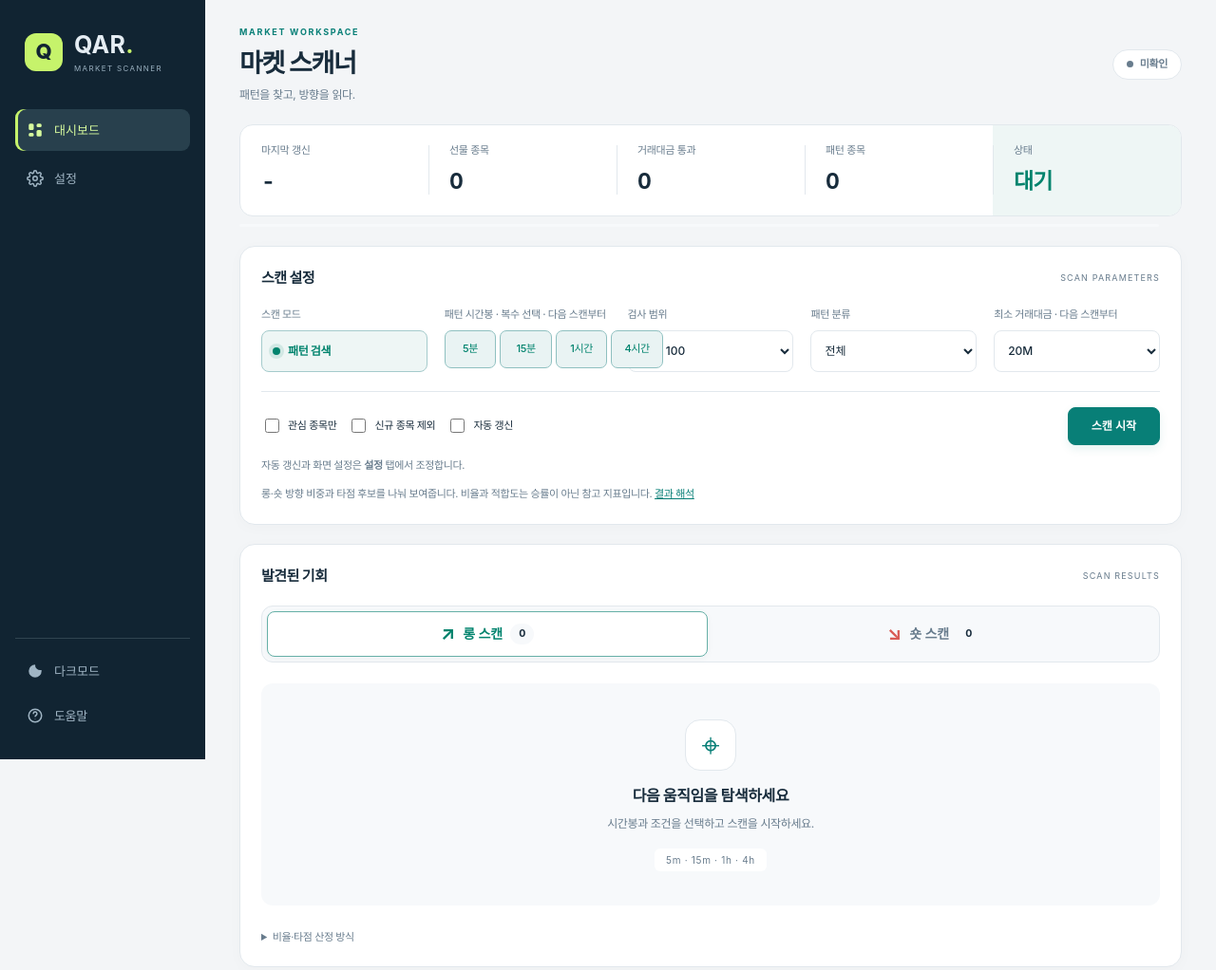
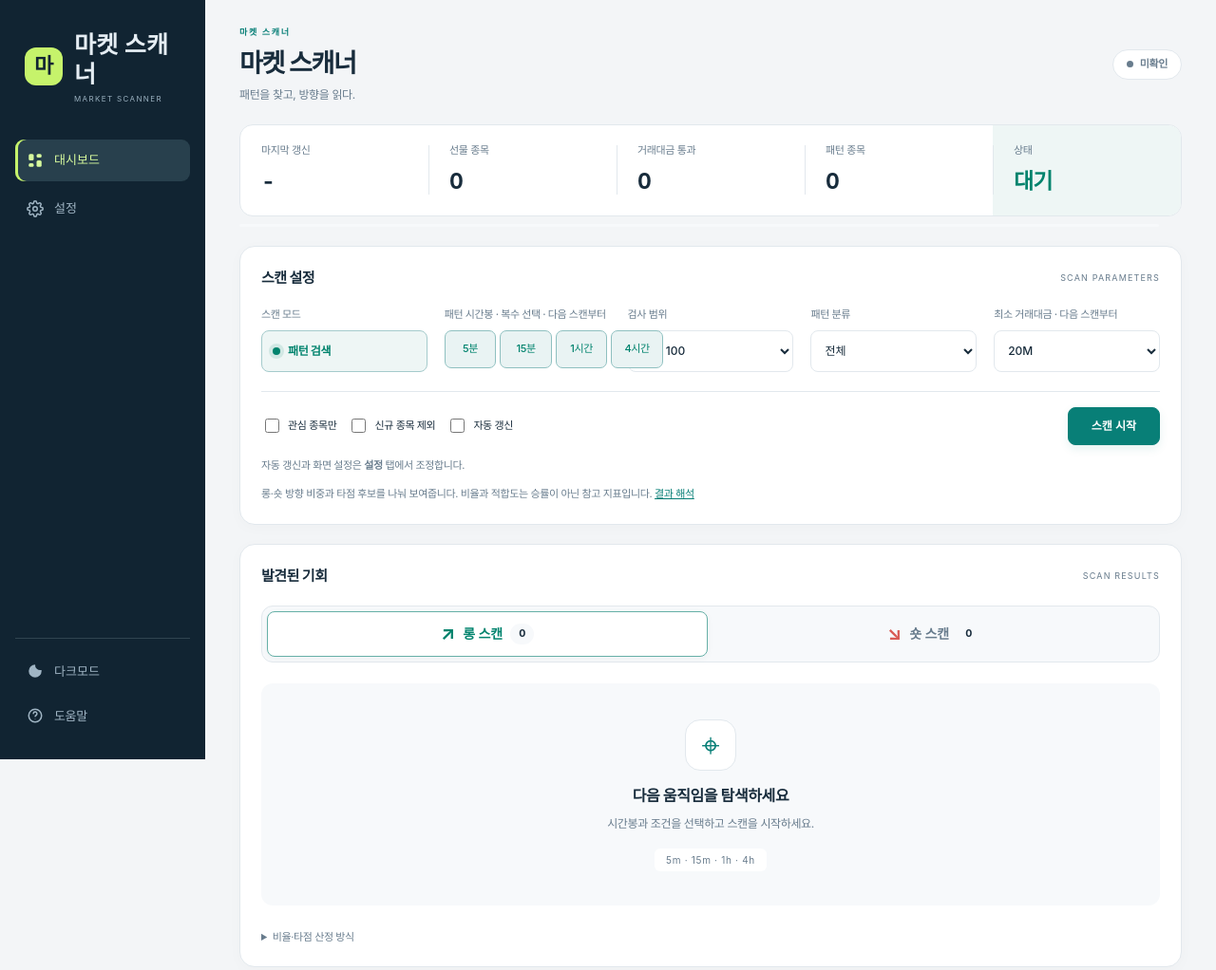
Before and after one commit to ddanghae/QARScanner, a website with bundled scripts: page index.html in a window 1280 px wide. Shown: the top 1022 px of the page at 95% size. Built offline with nearby package versions, Linux system fonts and the light colour scheme.

Commit message:
chore: unify scanner name as market scanner

```diff
--- a/index.html
+++ b/index.html
@@ -5,8 +5,8 @@
   <!-- 아이폰 Safari: viewport-fit=cover + Safe Area -->
   <meta name="viewport" content="width=device-width, initial-scale=1.0, viewport-fit=cover" />
   <meta name="theme-color" content="#0b1220" />
-  <meta name="description" content="Binance USDⓈ-M Futures 초기 구조전환 후보 스캐너" />
-  <title>QAR · Market Scanner</title>
+  <meta name="description" content="마켓 스캐너 · Binance USDⓈ-M Futures 패턴 검색" />
+  <title>마켓 스캐너</title>
   <link rel="stylesheet" href="./css/style.css" />
   <link rel="manifest" href="./manifest.webmanifest" />
 </head>
@@ -15,9 +15,9 @@
     <!-- 사이드바 -->
     <nav class="sidebar" aria-label="주요 메뉴">
       <div class="side-brand">
-        <span class="side-logo">Q</span>
+        <span class="side-logo">마</span>
         <div class="side-brand-text">
-          <strong>QAR<span class="brand-dot">.</span></strong>
+          <strong>마켓 스캐너</strong>
           <small>MARKET SCANNER</small>
         </div>
       </div>
@@ -47,7 +47,7 @@
       <!-- 톱바 -->
       <header class="topbar">
         <div class="topbar-title">
-          <div class="topbar-eyebrow">MARKET WORKSPACE</div><h1>마켓 스캐너</h1>
+          <div class="topbar-eyebrow">마켓 스캐너</div><h1>마켓 스캐너</h1>
           <span class="tagline">패턴을 찾고, 방향을 읽다.</span>
         </div>
         <div class="topbar-actions">
--- a/js/main.js
+++ b/js/main.js
@@ -53,7 +53,7 @@ function boot() {
   window.addEventListener("online", () => toast("네트워크 재연결됨", "success"));
 
   registerServiceWorker();
-  console.log("QAR ICT Early Scanner 준비 완료");
+  console.log("마켓 스캐너 준비 완료");
 }
 
 // 개요 / 설정 탭 전환 — 두 뷰를 show/hide 하고 사이드바 active + 톱바 제목 갱신
--- a/sw.js
+++ b/sw.js
@@ -2,7 +2,7 @@
 // 앱 셸(정적 파일)만 캐시. Binance API 응답은 절대 캐시하지 않음(데이터 최신성).
 // 캐시 버전을 명확히 관리 → 최신 코드 미반영 문제 방지.
 
-const CACHE_VERSION = "qar-ict-v15";
+const CACHE_VERSION = "qar-ict-v16";
 const APP_SHELL = [
   "./",
   "./index.html",
```
Also changed, not shown: README.md, manifest.webmanifest.
